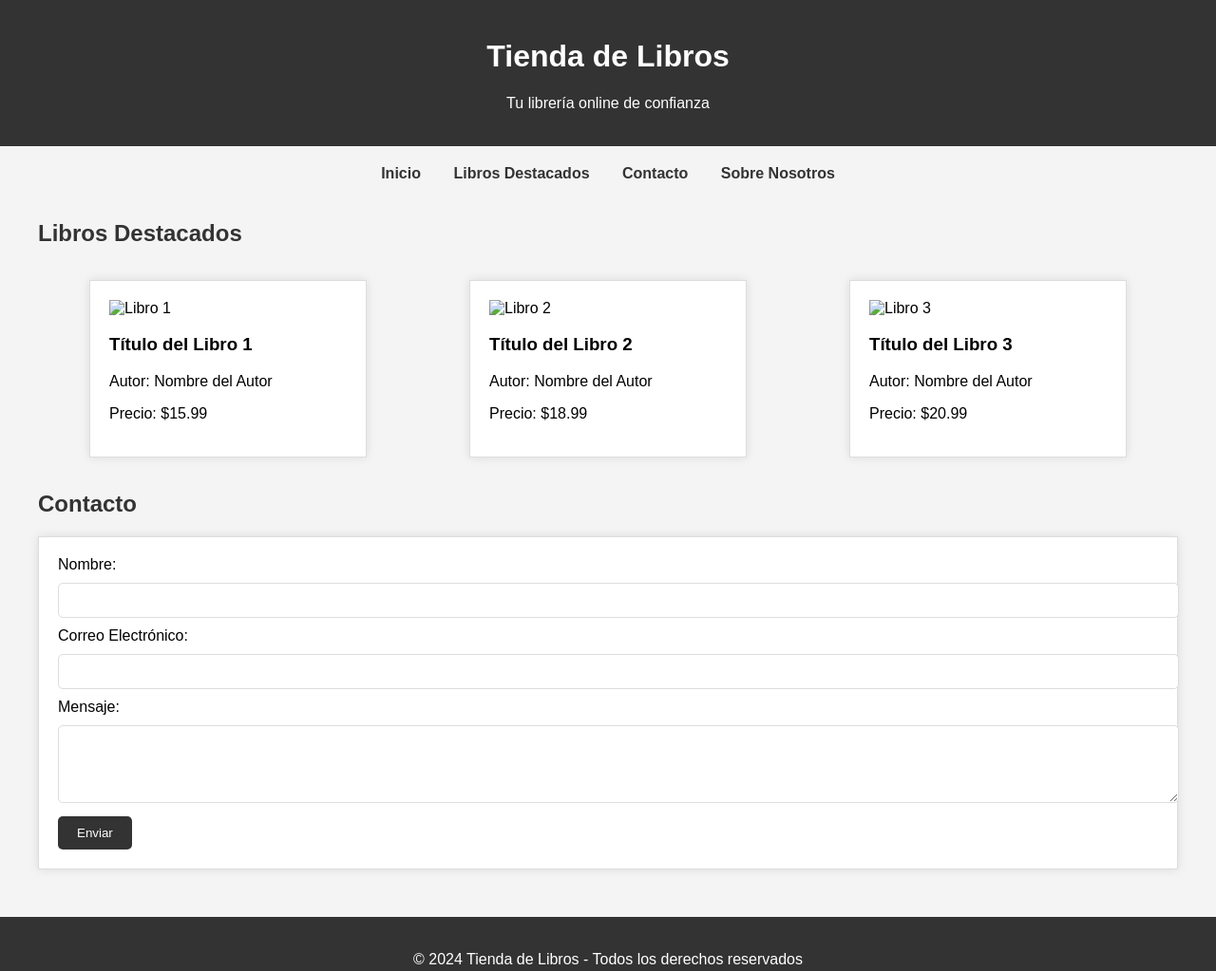
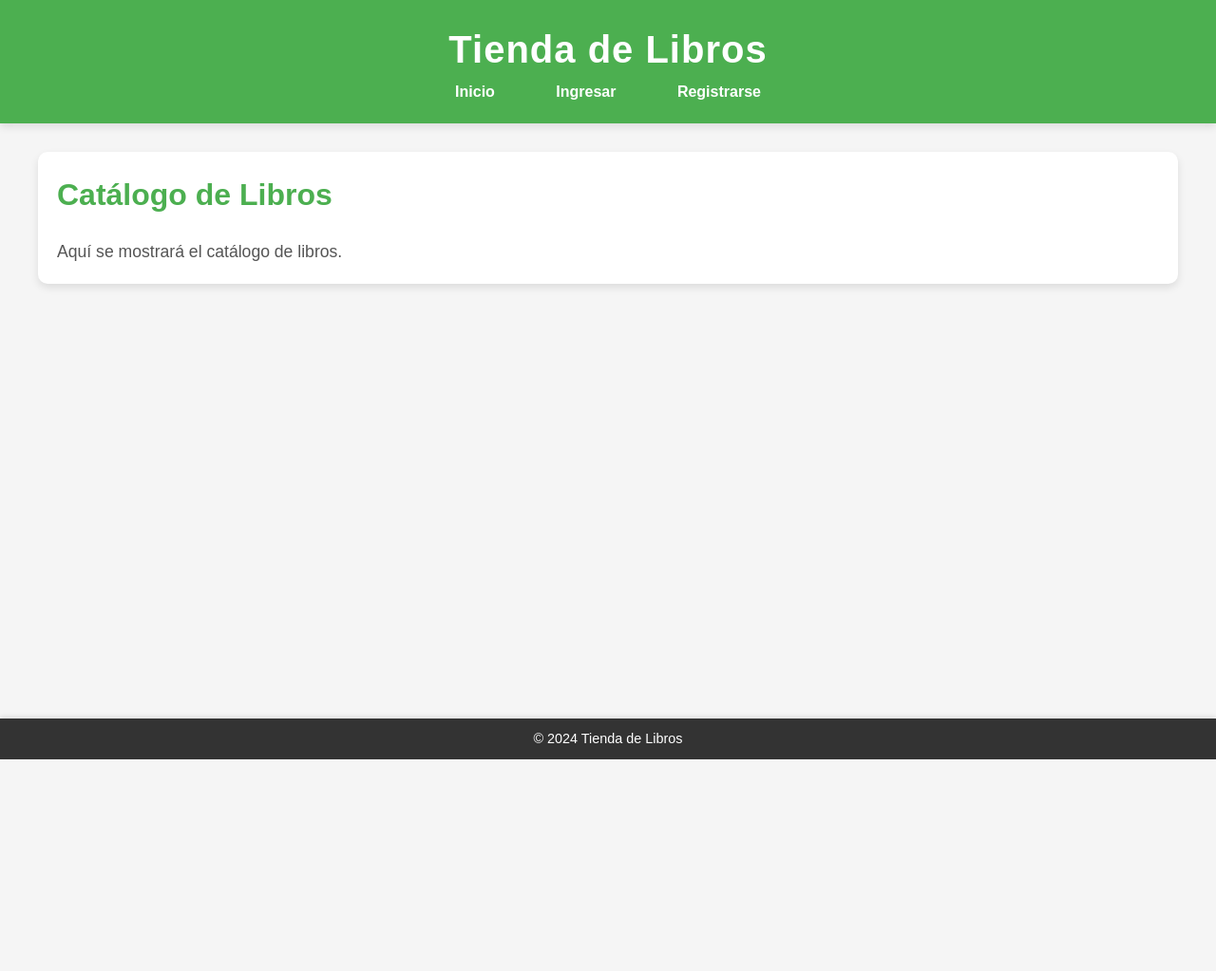
Before and after one commit to Adriimg7/Practica1, a plain HTML site: page index.html in a window 1280 px wide. Shown: the whole page at 95% size. After the commit the page ends 800 px from the top, so only its background shows below. Drawn offline with Linux system fonts and the light colour scheme.

Commit message:
Página Base

```diff
--- /dev/null
+++ b/app.js
@@ -0,0 +1,45 @@
+document.addEventListener("DOMContentLoaded", function() {
+    navigateTo('home'); // Cargar la página de inicio al abrir la web
+});
+
+function navigateTo(page) {
+    const app = document.getElementById("app");
+
+    switch(page) {
+        case 'home':
+            app.innerHTML = `
+                <h2>Catálogo de Libros</h2>
+                <div>
+                    <p>Aquí se mostrará el catálogo de libros.</p>
+                </div>
+            `;
+            break;
+        case 'login':
+            app.innerHTML = `
+                <h2>Iniciar Sesión</h2>
+                <form>
+                    <label for="username">Usuario:</label>
+                    <input type="text" id="username"><br><br>
+                    <label for="password">Contraseña:</label>
+                    <input type="password" id="password"><br><br>
+                    <button type="submit">Ingresar</button>
+                </form>
+            `;
+            break;
+        case 'register':
+            app.innerHTML = `
+                <h2>Registro</h2>
+                <form>
+                    <label for="username">Usuario:</label>
+                    <input type="text" id="username"><br><br>
+                    <label for="password">Contraseña:</label>
+                    <input type="password" id="password"><br><br>
+                    <button type="submit">Registrarse</button>
+                </form>
+            `;
+            break;
+        default:
+            app.innerHTML = `<h2>Página no encontrada</h2>`;
+            break;
+    }
+}
--- a/index.html
+++ b/index.html
@@ -3,145 +3,27 @@
 <head>
     <meta charset="UTF-8">
     <meta name="viewport" content="width=device-width, initial-scale=1.0">
-    <title>Tienda de Libros - Librería Virtual</title>
-    <style>
-        body {
-            font-family: Arial, sans-serif;
-            margin: 0;
-            padding: 0;
-            background-color: #f4f4f4;
-        }
-        header {
-            background-color: #333;
-            color: white;
-            padding: 20px;
-            text-align: center;
-        }
-        nav {
-            text-align: center;
-            margin-top: 20px;
-        }
-        nav a {
-            margin: 0 15px;
-            color: #333;
-            text-decoration: none;
-            font-weight: bold;
-        }
-        .container {
-            max-width: 1200px;
-            margin: 0 auto;
-            padding: 20px;
-        }
-        h2 {
-            color: #333;
-        }
-        .book-list {
-            display: flex;
-            justify-content: space-around;
-            flex-wrap: wrap;
-        }
-        .book {
-            background-color: white;
-            padding: 20px;
-            margin: 15px;
-            border: 1px solid #ddd;
-            width: 250px;
-            box-shadow: 0 0 10px rgba(0,0,0,0.1);
-        }
-        .book img {
-            max-width: 100%;
-            height: auto;
-        }
-        footer {
-            background-color: #333;
-            color: white;
-            text-align: center;
-            padding: 20px;
-            margin-top: 30px;
-        }
-        .contact-form {
-            background-color: white;
-            padding: 20px;
-            border: 1px solid #ddd;
-            box-shadow: 0 0 10px rgba(0,0,0,0.1);
-        }
-        .contact-form input, .contact-form textarea {
-            width: 100%;
-            padding: 10px;
-            margin: 10px 0;
-            border: 1px solid #ddd;
-            border-radius: 5px;
-        }
-        .contact-form button {
-            background-color: #333;
-            color: white;
-            padding: 10px 20px;
-            border: none;
-            border-radius: 5px;
-            cursor: pointer;
-        }
-        .contact-form button:hover {
-            background-color: #555;
-        }
-    </style>
+    <title>Tienda de Libros</title>
+    <link rel="stylesheet" href="styles.css">
 </head>
 <body>
-
     <header>
         <h1>Tienda de Libros</h1>
-        <p>Tu librería online de confianza</p>
+        <nav>
+            <a href="#" onclick="navigateTo('home')">Inicio</a>
+            <a href="#" onclick="navigateTo('login')">Ingresar</a>
+            <a href="#" onclick="navigateTo('register')">Registrarse</a>
+        </nav>
     </header>
 
-    <nav>
-        <a href="#">Inicio</a>
-        <a href="#">Libros Destacados</a>
-        <a href="#">Contacto</a>
-        <a href="#">Sobre Nosotros</a>
-    </nav>
-
-    <div class="container">
-        <h2>Libros Destacados</h2>
-        <div class="book-list">
-            <div class="book">
-                <img src="libro1.jpg" alt="Libro 1">
-                <h3>Título del Libro 1</h3>
-                <p>Autor: Nombre del Autor</p>
-                <p>Precio: $15.99</p>
-            </div>
-            <div class="book">
-                <img src="libro2.jpg" alt="Libro 2">
-                <h3>Título del Libro 2</h3>
-                <p>Autor: Nombre del Autor</p>
-                <p>Precio: $18.99</p>
-            </div>
-            <div class="book">
-                <img src="libro3.jpg" alt="Libro 3">
-                <h3>Título del Libro 3</h3>
-                <p>Autor: Nombre del Autor</p>
-                <p>Precio: $20.99</p>
-            </div>
-        </div>
-
-        <h2>Contacto</h2>
-        <div class="contact-form">
-            <form action="#">
-                <label for="name">Nombre:</label>
-                <input type="text" id="name" name="name" required>
-
-                <label for="email">Correo Electrónico:</label>
-                <input type="email" id="email" name="email" required>
-
-                <label for="message">Mensaje:</label>
-                <textarea id="message" name="message" rows="4" required></textarea>
-
-                <button type="submit">Enviar</button>
-            </form>
-        </div>
-    </div>
+    <main id="app">
+        <!-- El contenido dinámico será cargado aquí -->
+    </main>
 
     <footer>
-        <p>&copy; 2024 Tienda de Libros - Todos los derechos reservados</p>
+        <p>&copy; 2024 Tienda de Libros</p>
     </footer>
 
+    <script src="app.js"></script>
 </body>
 </html>
--- /dev/null
+++ b/styles.css
@@ -0,0 +1,153 @@
+/* Reset básico */
+* {
+    margin: 0;
+    padding: 0;
+    box-sizing: border-box;
+}
+
+body {
+    font-family: 'Arial', sans-serif;
+    background-color: #f5f5f5;
+    color: #333;
+    line-height: 1.6;
+}
+
+/* Estilos para el contenedor principal */
+header {
+    background-color: #4CAF50;
+    color: white;
+    padding: 20px 0;
+    text-align: center;
+    box-shadow: 0px 4px 8px rgba(0, 0, 0, 0.1);
+}
+
+header h1 {
+    font-size: 2.5rem;
+    letter-spacing: 1px;
+}
+
+nav a {
+    color: white;
+    margin: 0 15px;
+    text-decoration: none;
+    font-weight: bold;
+    padding: 5px 15px;
+    transition: background-color 0.3s ease-in-out;
+    border-radius: 5px;
+}
+
+nav a:hover {
+    background-color: #3e8e41;
+}
+
+main {
+    max-width: 1200px;
+    margin: 30px auto;
+    padding: 20px;
+    background-color: white;
+    box-shadow: 0px 4px 8px rgba(0, 0, 0, 0.1);
+    border-radius: 10px;
+}
+
+main h2 {
+    font-size: 2rem;
+    color: #4CAF50;
+    margin-bottom: 20px;
+}
+
+main p {
+    font-size: 1.1rem;
+    color: #555;
+}
+
+form {
+    display: flex;
+    flex-direction: column;
+    gap: 10px;
+}
+
+form label {
+    font-size: 1.1rem;
+    color: #4CAF50;
+}
+
+form input {
+    padding: 10px;
+    font-size: 1rem;
+    border: 1px solid #ccc;
+    border-radius: 5px;
+    transition: border-color 0.3s;
+}
+
+form input:focus {
+    border-color: #4CAF50;
+}
+
+button {
+    padding: 10px;
+    font-size: 1.1rem;
+    color: white;
+    background-color: #4CAF50;
+    border: none;
+    border-radius: 5px;
+    cursor: pointer;
+    transition: background-color 0.3s ease-in-out;
+}
+
+button:hover {
+    background-color: #3e8e41;
+}
+
+/* Estilos para el footer */
+footer {
+    background-color: #333;
+    color: white;
+    text-align: center;
+    padding: 10px;
+    position: fixed;
+    bottom: 0;
+    width: 100%;
+    box-shadow: 0px -2px 5px rgba(0, 0, 0, 0.1);
+}
+
+footer p {
+    font-size: 0.9rem;
+}
+
+/* Estilo de tarjeta de libro */
+.card {
+    background-color: white;
+    border-radius: 10px;
+    box-shadow: 0 4px 8px rgba(0, 0, 0, 0.1);
+    padding: 20px;
+    margin: 20px 0;
+    transition: transform 0.2s ease-in-out;
+}
+
+.card:hover {
+    transform: translateY(-5px);
+}
+
+.card h3 {
+    font-size: 1.5rem;
+    color: #4CAF50;
+    margin-bottom: 10px;
+}
+
+.card p {
+    font-size: 1rem;
+    color: #666;
+}
+
+.card button {
+    padding: 8px 12px;
+    background-color: #4CAF50;
+    border: none;
+    border-radius: 5px;
+    color: white;
+    cursor: pointer;
+}
+
+.card button:hover {
+    background-color: #3e8e41;
+}
```
